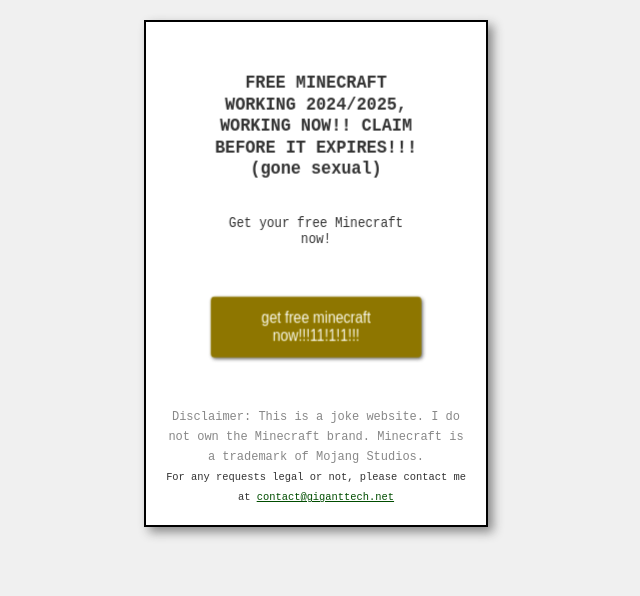
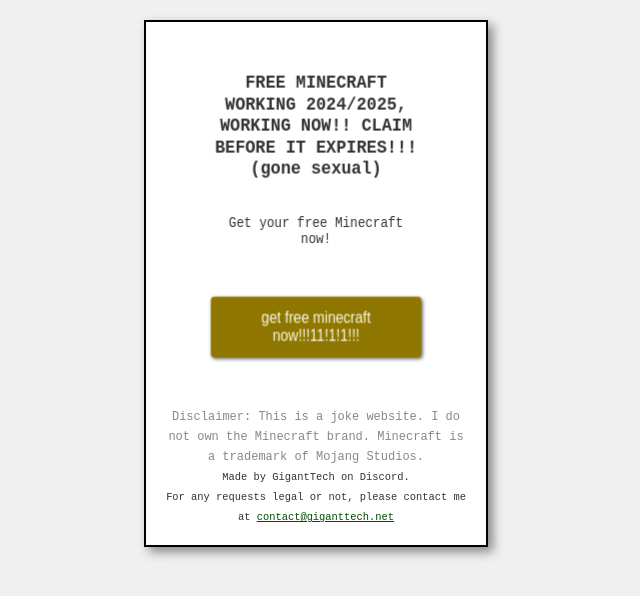
Before and after one commit to TechGigant/TechGigant.github.io, a plain HTML site: page index.html in a window 1280 px wide. Shown: the whole page, without its empty margins (324-964 px from the left). Drawn offline with Linux system fonts and the light colour scheme.

Commit message:
Aktualisieren von index.html

```diff
--- a/index.html
+++ b/index.html
@@ -130,6 +130,7 @@
         <button id="free-minecraft" onclick="window.location.href='https://www.youtube.com/watch?v=dQw4w9WgXcQ'">get
             free minecraft now!!!11!1!1!!!</button><br><br>
 <small><small class="disclaimer">Disclaimer: This is a joke website. I do not own the Minecraft brand. Minecraft is a trademark of Mojang Studios.</small></small><br>
+<small><small><small>Made by GigantTech on Discord.</small></small></small><br>
 <small><small><small>For any requests legal or not, please contact me at <a href= "mailto: contact@giganttech.net"> contact@giganttech.net </a></small></small></small>
     </div>
 </body>
```
